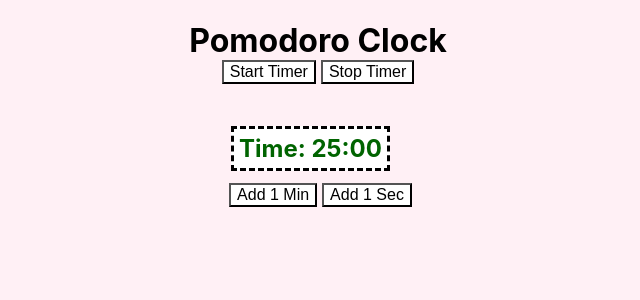
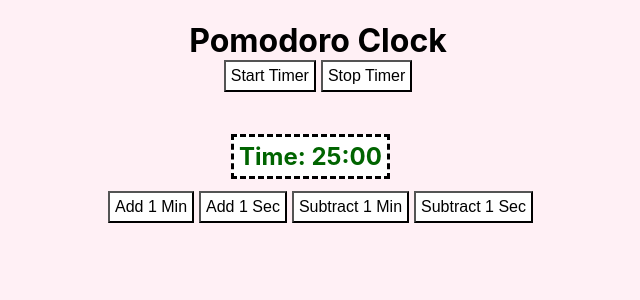
Before and after one commit to vfischer9/PomodoroClock, a React (Create React App) app: page / in a window 1280 px wide. Shown: the top 300 px of the page, without its empty margins (332-972 px from the left). Built offline with nearby package versions, Linux system fonts and the light colour scheme.

Commit message:
added decrementation

```diff
--- a/src/App.css
+++ b/src/App.css
@@ -10,11 +10,15 @@ h1{
 
 .addMore{
   margin-top: 20px;
+  margin-bottom: 5px;
 }
+
 
 button{
   background-color: white;
   font-size: medium;
+  padding: 5px;
+  text-align: center;
 }
 
 .timer{
--- a/src/displayTime.js
+++ b/src/displayTime.js
@@ -8,6 +8,8 @@ class DisplayTime extends React.Component{
         this.handleClick2 = this.handleClick2.bind(this);
         this.startTime = this.startTime.bind(this);
         this.stopTime = this.stopTime.bind(this);
+        this.handleClick3 = this.handleClick3.bind(this);
+        this.handleClick4 = this.handleClick4.bind(this);
       }
 
     state = {
@@ -67,6 +69,39 @@ class DisplayTime extends React.Component{
         })
       }
 
+      handleClick3() {
+        this.setState(state => {
+            if(state.minutes > 0){
+                return {
+                    minutes: state.minutes - 1
+                }
+            } else{
+                return {
+                    minutes: 0
+                }
+            }
+
+        })
+      }
+
+      handleClick4() {
+        this.setState(state => {
+            if(state.seconds > 0){
+                return {
+                    seconds: state.seconds - 1
+                }
+            } else if (state.seconds === 0 && state.minutes !== 0){
+                return {
+                    seconds: 59
+                }
+            } else{
+                return {
+                    seconds: 0
+                }
+            }
+        })
+      }
+
     render(){
         const { minutes, seconds } = this.state
         return (
@@ -80,6 +115,8 @@ class DisplayTime extends React.Component{
                 <div class='addMore'>
                     <button onClick={this.handleClick1}>Add 1 Min</button>
                     <button onClick={this.handleClick2}>Add 1 Sec</button>
+                    <button onClick={this.handleClick3}>Subtract 1 Min</button>
+                    <button onClick={this.handleClick4}>Subtract 1 Sec</button>
                 </div>
             </div>
             )
```
Also changed, not shown: 1 other file (tests, documents, lock files or other folders).
